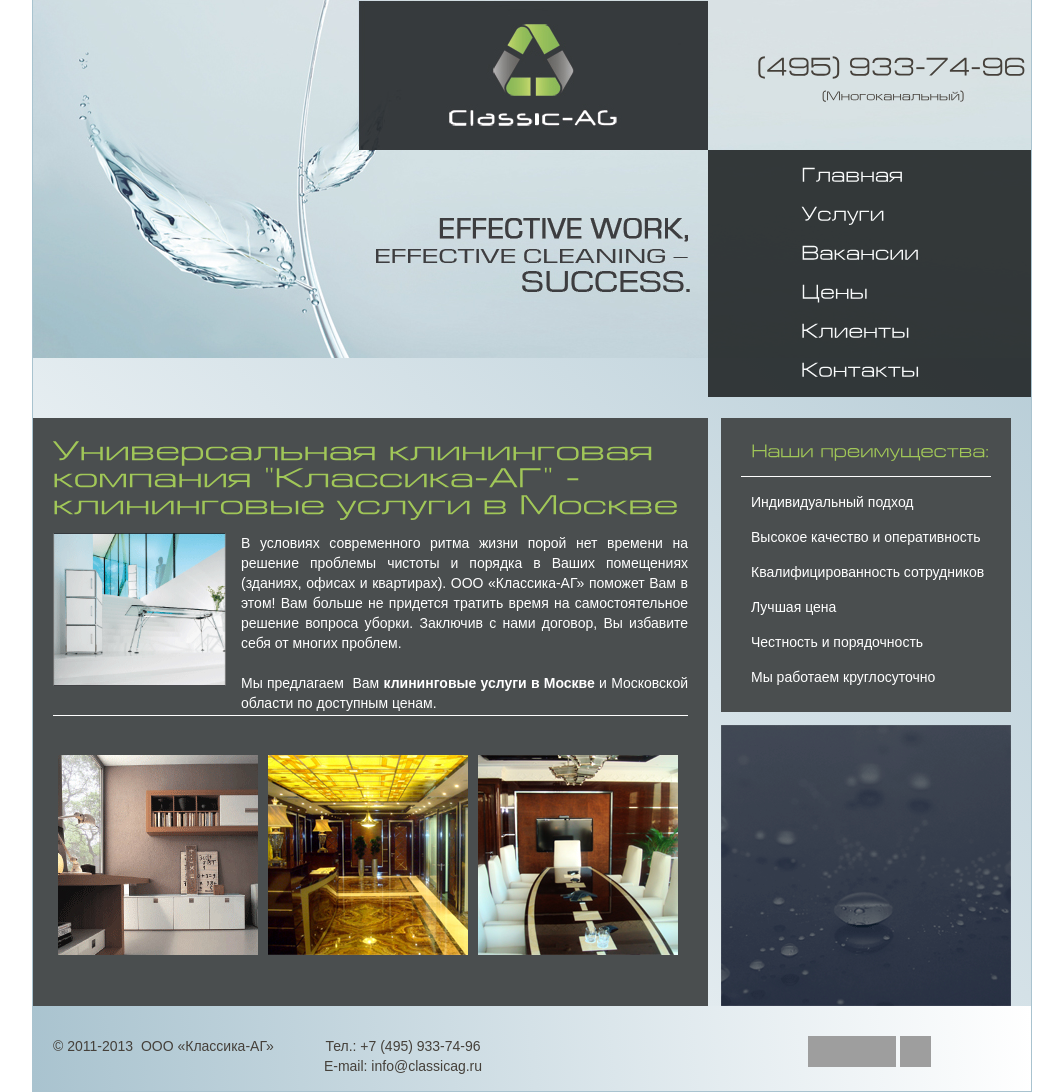
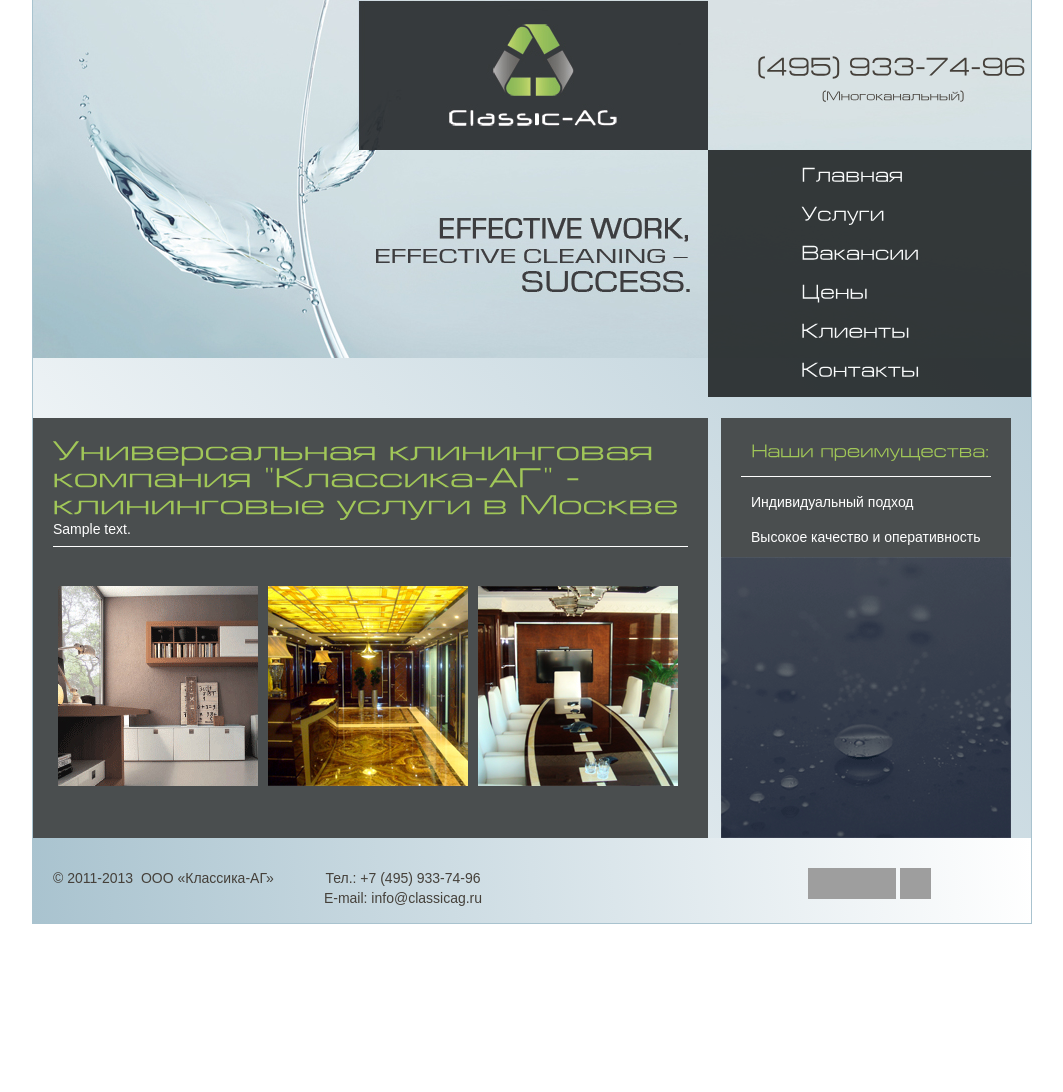
Before and after one commit to kpx13/classicag, a Django app: template templates/home.html in a window 1280 px wide. Shown: the whole page, without its empty margins (108-1171 px from the left). After the commit the page ends 924 px from the top, so only its background shows below. Run offline with Django 3.2, Linux system fonts and the light colour scheme; the template is opened without the code that fills it: most values are stand-ins (such as "Sample title", 1, 10 or a date in 2020); parts of the project's set-up code (start-up, migrations or seed data) failed here and were passed over; some libraries are stand-ins or nearby versions; grey boxes are pictures that could not be loaded.

Commit message:
home page

```diff
--- a/classicag/views.py
+++ b/classicag/views.py
@@ -39,6 +39,7 @@ def page(request, page_name):
 def home(request):
     c = get_common_context(request)
     c['request_url'] = 'home'
+    c['p'] = Page.get_by_slug('home')
     return render_to_response('home.html', c, context_instance=RequestContext(request))
 
 def contacts(request):
--- a/site_static/css/tpl.css
+++ b/site_static/css/tpl.css
@@ -421,7 +421,8 @@ ul#main_menu_nav li a:hover, #current a{
 
 	float:right;
 
-	margin-top:-588px;
+	margin-top:0px;
+	margin-right: 20px;
 
 	padding:10px 20px;
 
--- a/templates/home.html
+++ b/templates/home.html
@@ -4,20 +4,26 @@
 
 {% block content %}
     <div class="site_navigation" style="height:40px; padding-left:20px;"></div>
+
+    <div class="m_p_r">
+        <h2>Наши преимущества:</h2>
+        <ul class="mpr_ul">
+            <li>Индивидуальный подход</li>
+            <li>Высокое качество и оперативность</li>
+            <li>Квалифицированность сотрудников</li>
+            <li>Лучшая цена</li>
+            <li>Честность и порядочность</li>
+            <li>Мы работаем круглосуточно</li>
+        </ul>
+    </div>
+
     <div id="content">
+
         <div id="center">
-            <div class="block" style="height:270px;">
+            <div class="block" style="">
                 <h1>Универсальная клининговая компания "Классика-АГ" - клининговые услуги в Москве</h1>
                 <div class="separator"></div>
-                <p style="text-align: justify;">
-                    <img width="173" height="153" style="margin-right: 15px; margin-bottom: 15px; float: left;" alt="" src="/static/images/icon_main22.gif" />
-                    В условиях современного ритма жизни порой нет времени на решение  проблемы чистоты и порядка в Ваших помещениях (зданиях, офисах и  квартирах).
-                    ООО &laquo;Классика-АГ&raquo; поможет Вам в этом! Вам больше не придется  тратить время на самостоятельное решение вопроса уборки. Заключив с
-                    нами договор, Вы избавите себя от многих проблем.
-                    <br />
-<br />
-                    Мы предлагаем&nbsp; Вам <strong>клининговые услуги в Москве</strong> и Московской области по доступным ценам.
-                </p>
+		{{ p.content|safe }}
             </div>
             <div class="block_separator"><hr /></div>
 
@@ -44,18 +50,6 @@
         </div>
     </div>
 
-    <div class="m_p_r">
-        <h2>Наши преимущества:</h2>
-        <ul class="mpr_ul">
-            <li>Индивидуальный подход</li>
-            <li>Высокое качество и оперативность</li>
-            <li>Квалифицированность сотрудников</li>
-            <li>Лучшая цена</li>
-            <li>Честность и порядочность</li>
-            <li>Мы работаем круглосуточно</li>
-        </ul>
-    </div>
-
     <div class="banners">
         <img src="/static/images/banner-classic-ag.gif" width="290" />
     </div>
--- a/templates/page.html
+++ b/templates/page.html
@@ -42,7 +42,7 @@
                         </div>
                     {% else %}
                         <div class="c_p_r">
-                            {{ p.content_right }}
+                            {{ p.content_right|safe }}
                         </div>
                     {% endif %}
                 </td>
```
